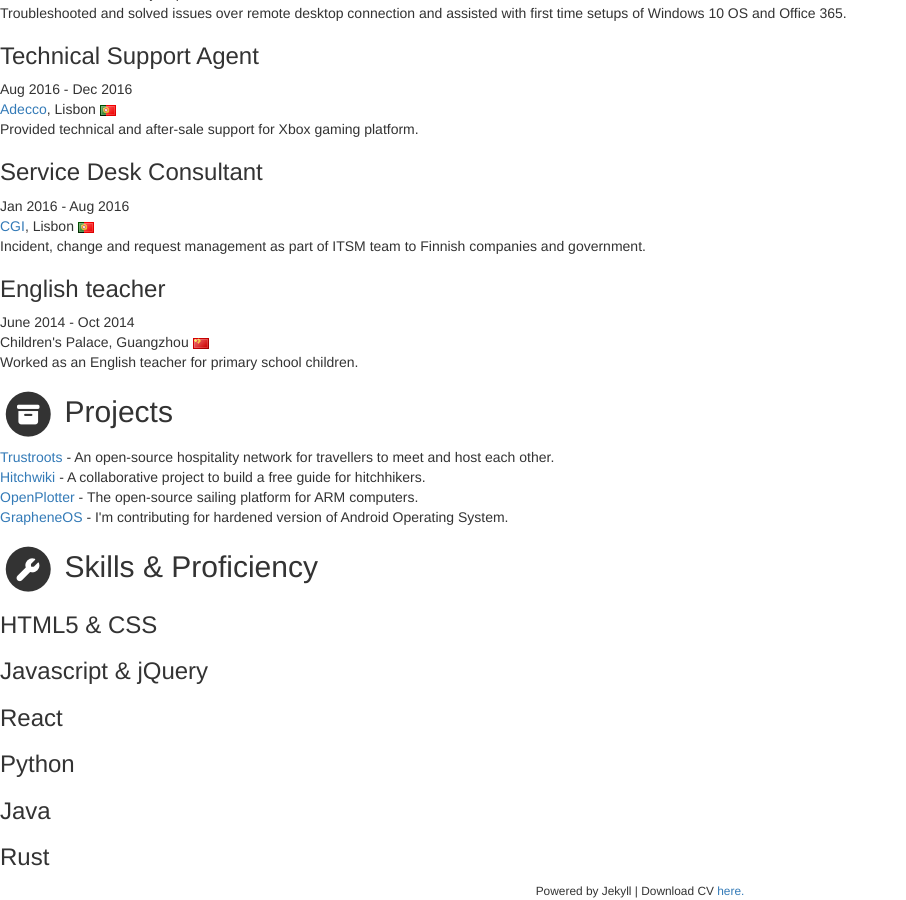
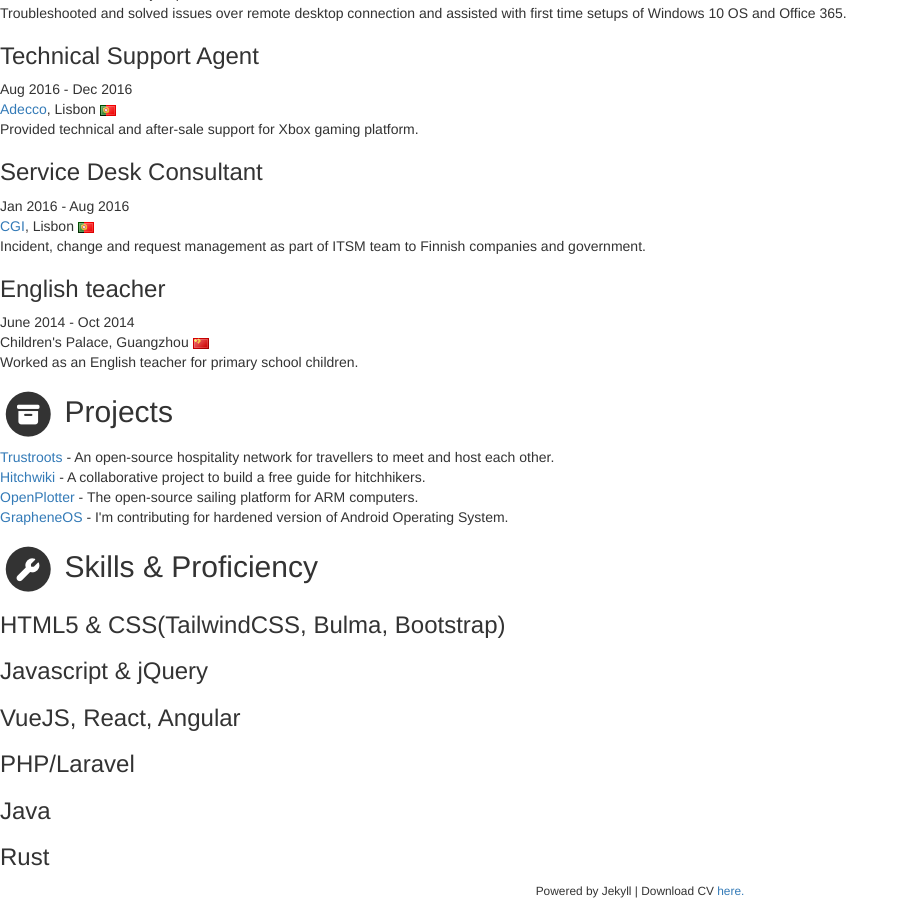
Before and after one commit to hitchhooker/niemi.lol, a Jekyll site: the page built from index.html, in a window 1280 px wide and 900 px high, scrolled down 1798 px. Shown: the whole window, without its empty margins (0-906 px from the left). Built offline with Jekyll 4.4.1, drawn with Linux system fonts in a browser that asks for light colours; nearby versions of some CDN libraries; library files that are not in the unit come from our copies.

Commit message:
update skills

```diff
--- a/_data/data.yml
+++ b/_data/data.yml
@@ -142,23 +142,23 @@ skills:
   title: Skills &amp; Proficiency
 
   toolset:
-    - name: HTML5 & CSS
-      level: 98%
+    - name: HTML5 & CSS(TailwindCSS, Bulma, Bootstrap)
+      level: 95%
 
     - name: Javascript & jQuery
-      level: 92%
+      level: 90%
 
-    - name: React
-      level: 88%
+    - name: VueJS, React, Angular
+      level: 65%
 
-    - name: Python
-      level: 80%
+    - name: PHP/Laravel
+      level: 60%
 
     - name: Java
-      level: 75%
+      level: 60%
 
     - name: Rust
-      level: 60%
+      level: 40%
 
 footer: >
   Powered by Jekyll | Download CV <a href="https://www.sejda.com/html-to-pdf?save-link=https://niemi.lol&viewportWidth=1040&delay=5"
```
